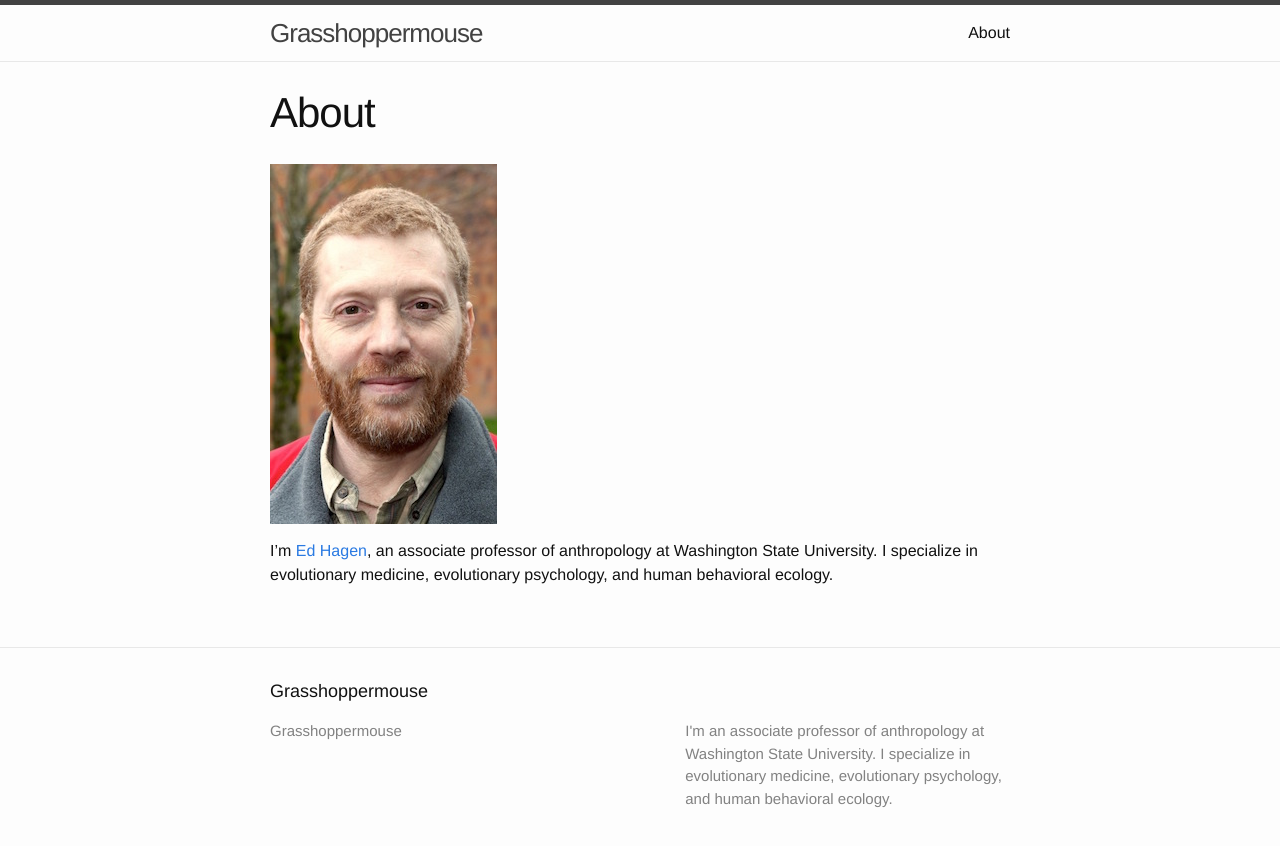
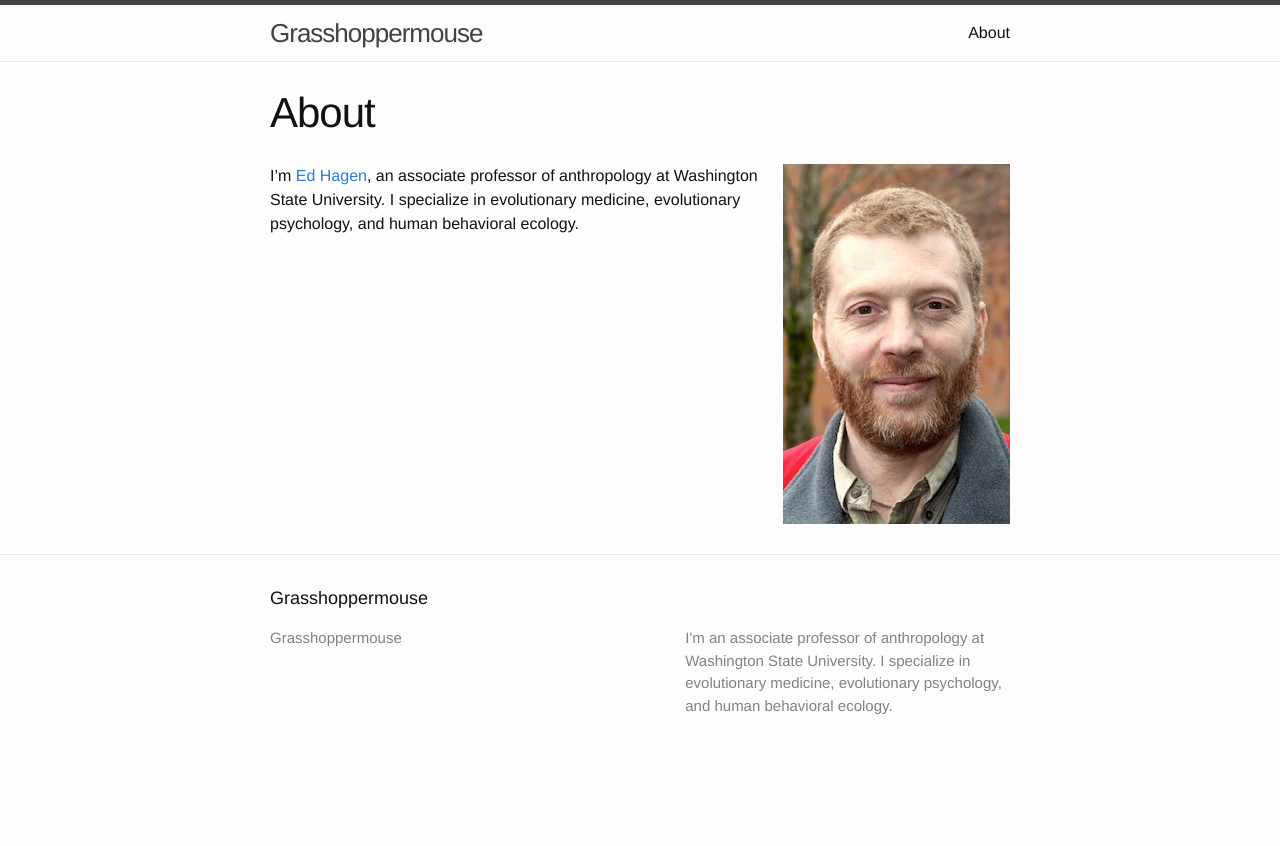
Before and after one commit to grasshoppermouse/grasshoppermouse.github.io.old, a Jekyll site: the page built from about.md, in a window 1280 px wide. Shown: the top 846 px of the page. Built offline with Jekyll 4.4.1, drawn with Linux system fonts in a browser that asks for light colours.

Commit message:
Changed headshot from md to html

```diff
--- a/about.md
+++ b/about.md
@@ -4,6 +4,6 @@ title: About
 permalink: /about/
 ---
 
-![Ed Hagen](../images/ed_hagen.jpg)
+<img style="float: right" src="../images/ed_hagen.jpg">
 
 I'm [Ed Hagen](http://anthro.vancouver.wsu.edu/faculty/hagen/), an associate professor of anthropology at Washington State University. I specialize in evolutionary medicine, evolutionary psychology, and human behavioral ecology.
```
